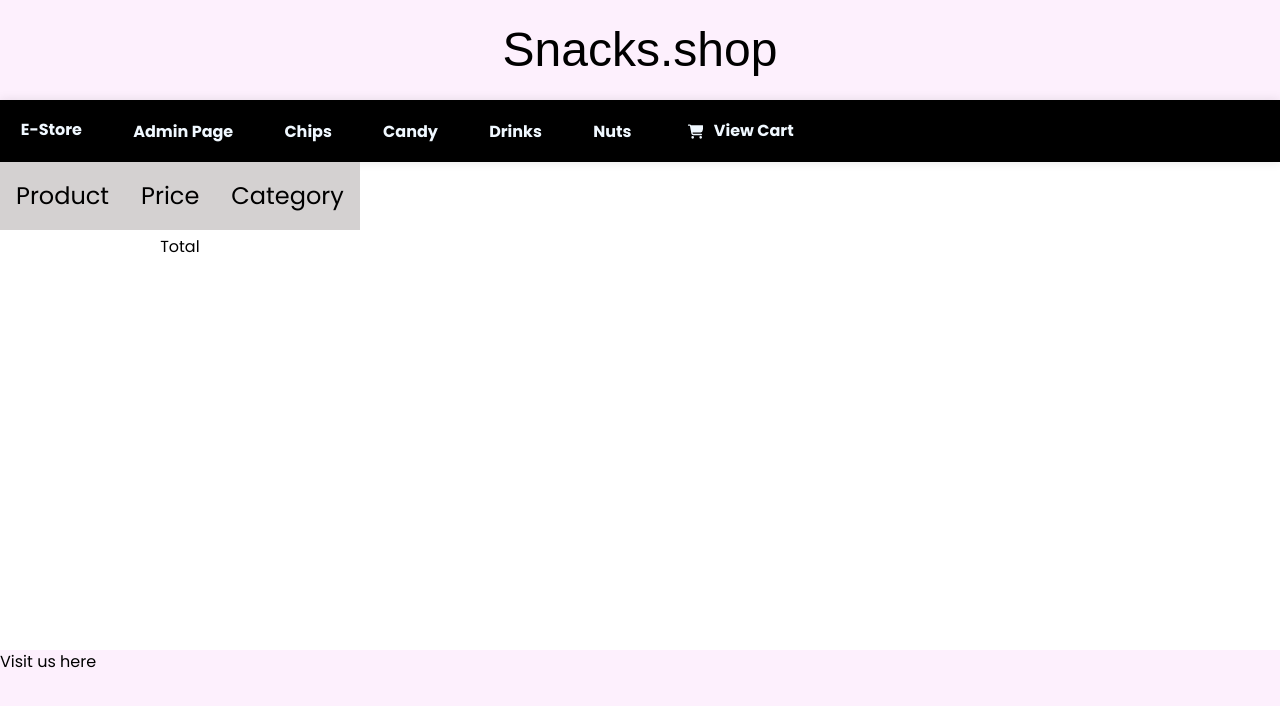
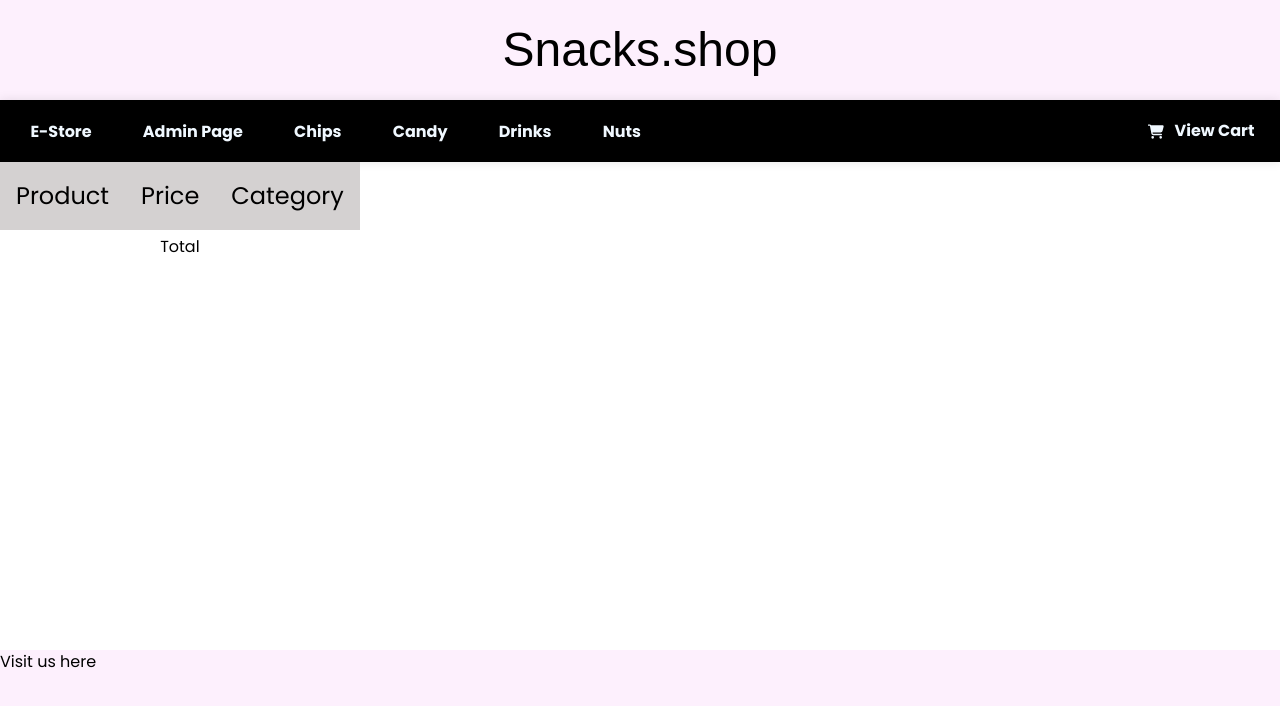
Before and after one commit to sherii190/ECOMMERCE-WITH-CRUD-API, a website: page Frontend/mycart.html in a window 1280 px wide. Drawn offline with Linux system fonts and the light colour scheme; a web font is replaced by a local one.

Commit message:
navbar spacing changes

```diff
--- a/Frontend/mycart.html
+++ b/Frontend/mycart.html
@@ -13,8 +13,10 @@
   <body>
     <header class="shop-name">Snacks.shop</header>
     <nav class="navbar">
-      <a class="navbar-brand" href="products.html">E-Store</a>
       <ul class="navbar-nav">
+        <li>
+          <a class="navbar-brand" href="products.html">E-Store</a>
+        </li>
         <li class="nav-item">
           <a class="nav-link" href="admin/manage-products.html">Admin Page</a>
         </li>
--- a/Frontend/styles/global.css
+++ b/Frontend/styles/global.css
@@ -43,8 +43,8 @@ textarea {
 
 .navbar {
   display: flex;
-  gap: 2rem;
-
+  gap: 12rem;
+  justify-content: space-between;
   padding: 1rem;
   background-color: #000;
   box-shadow: 0 0 10px rgba(0, 0, 0, 0.1);
@@ -169,3 +169,6 @@ option{
   width: 100%;
   height: 60px;
 }
+p{
+
+}
```
Also changed, not shown: Frontend/categories.html (+3 -1 lines), Frontend/products.html (+1 -1 lines).
